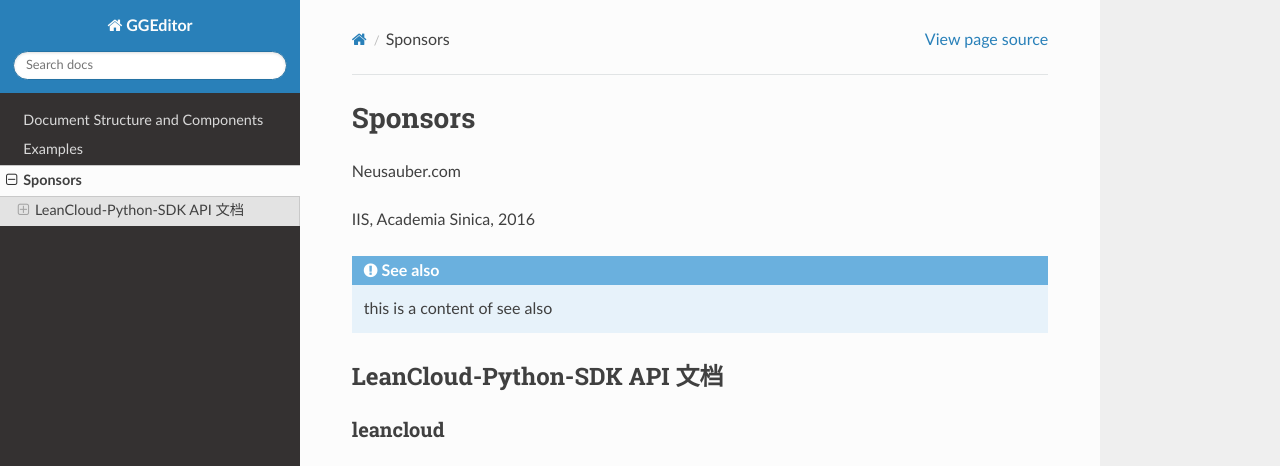
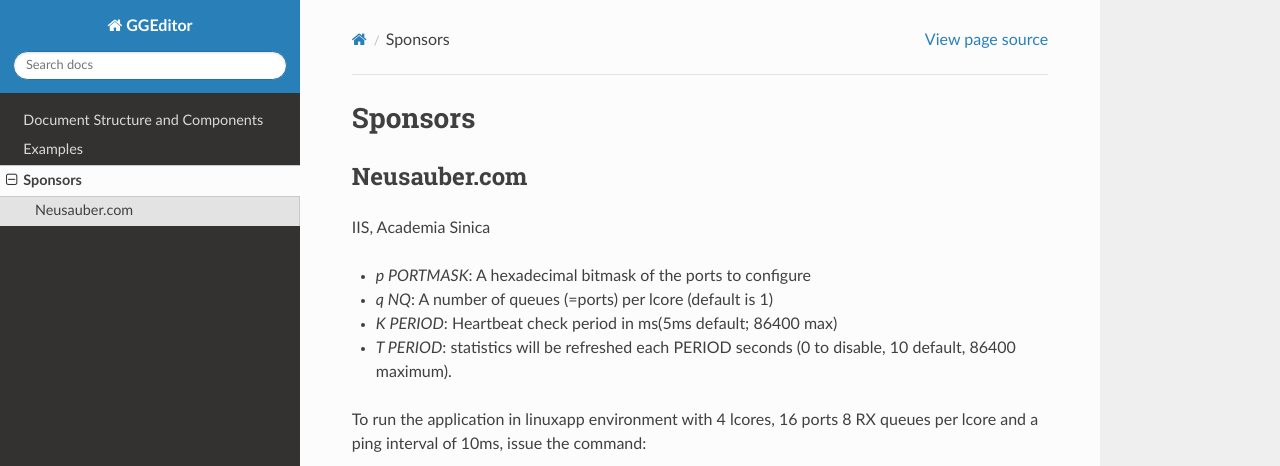
Before and after one commit to iapyeh/GGeditor, a Sphinx documentation site: the page built from docs/Sponsors.rst, in a window 1280 px wide and 1400 px high. Shown: the top 466 px of the window. Built offline with Sphinx 7.4.7 and the Read the Docs theme 2.0.0, drawn with Linux system fonts in a browser that asks for light colours; some of the changed text lies outside the part shown; grey boxes are pictures that could not be loaded.

```diff
--- a/docs/Sponsors.rst
+++ b/docs/Sponsors.rst
@@ -4,151 +4,25 @@
 Sponsors
 ########
 
+.. _h39333d6c6e523d6d25172c215019258:
+
 Neusauber.com
+*************
 
-IIS, Academia Sinica, 2016
+IIS, Academia Sinica
 
-.. seealso::
+* `p PORTMASK`: A hexadecimal bitmask of the ports to configure
+* `q NQ`: A number of queues (=ports) per lcore (default is 1)
+* `K PERIOD`: Heartbeat check period in ms(5ms default; 86400 max)
+* `T PERIOD`: statistics will be refreshed each PERIOD seconds (0 to disable, 10 default, 86400 maximum).
 
-    this is a content of see also
+To run the application in linuxapp environment with 4 lcores, 16 ports 8 RX queues per lcore and a ping interval of 10ms, issue the command:
 
-================================================
-LeanCloud-Python-SDK API 文档
-================================================
+.. code::
 
-.. toctree::
-  :maxdepth: 4
-
-leancloud
-=========
-
-.. autofunction:: leancloud.init
-
-.. autofunction:: leancloud.use_master_key
-
-.. autofunction:: leancloud.use_production
-
-.. autofunction:: leancloud.use_region
-
-.. autoclass:: leancloud.FriendshipQuery
-  :show-inheritance:
-  :members:
-  :undoc-members:
-
-.. autoclass:: leancloud.HttpsRedirectMiddleware
-  :show-inheritance:
-  :members:
-  :undoc-members:
-
-.. autoclass:: leancloud.LeanCloudError
-  :show-inheritance:
-  :members:
-  :undoc-members:
-
-.. autoclass:: leancloud.LeanCloudWarning
-  :show-inheritance:
-  :members:
-  :undoc-members:
-
-Object
-------
-
-.. autoclass:: leancloud.Object
-  :show-inheritance:
-  :inherited-members:
-  :members:
-  :undoc-members:
-
-User
-----
-
-.. autoclass:: leancloud.User
-  :show-inheritance:
-  :inherited-members:
-  :members:
-  :undoc-members:
-
-File
-----
-
-.. autoclass:: leancloud.File
-  :show-inheritance:
-  :inherited-members:
-  :members:
-  :undoc-members:
-
-Query
------
-.. autoclass:: leancloud.Query
-  :show-inheritance:
-  :inherited-members:
-  :members:
-  :undoc-members:
-
-Relation
---------
-
-.. autoclass:: leancloud.Relation
-  :show-inheritance:
-  :inherited-members:
-  :members:
-  :undoc-members:
-
-Role
-----
-
-.. autoclass:: leancloud.Role
-  :show-inheritance:
-  :inherited-members:
-  :members:
-  :undoc-members:
-
-ACL
----
-
-.. autoclass:: leancloud.ACL
-  :show-inheritance:
-  :inherited-members:
-  :members:
-  :undoc-members:
+    ./build/l2fwd\-keepalive \-c f \-n 4 \-\- \-q 8 \-p ffff \-K 10
 
 
-GeoPoint
---------
+.. danger::
 
-.. autoclass:: leancloud.GeoPoint
-  :show-inheritance:
-  :inherited-members:
-  :members:
-  :undoc-members:
-
-Engine
-------
-
-.. autoclass:: leancloud.Engine
-  :show-inheritance:
-  :inherited-members:
-  :members:
-  :undoc-members:
-
-leancloud.push
-==============
-
-.. automodule:: leancloud.push
-  :members:
-  :undoc-members:
-  :show-inheritance:
-
-leancloud.cloudfunc
-===================
-
-.. automodule:: leancloud.cloudfunc
-  :members:
-  :undoc-members:
-  :show-inheritance:
-
-Indices and tables
-==================
-
-* :ref:`genindex`
-* :ref:`search`
+    (content of danger)
```
